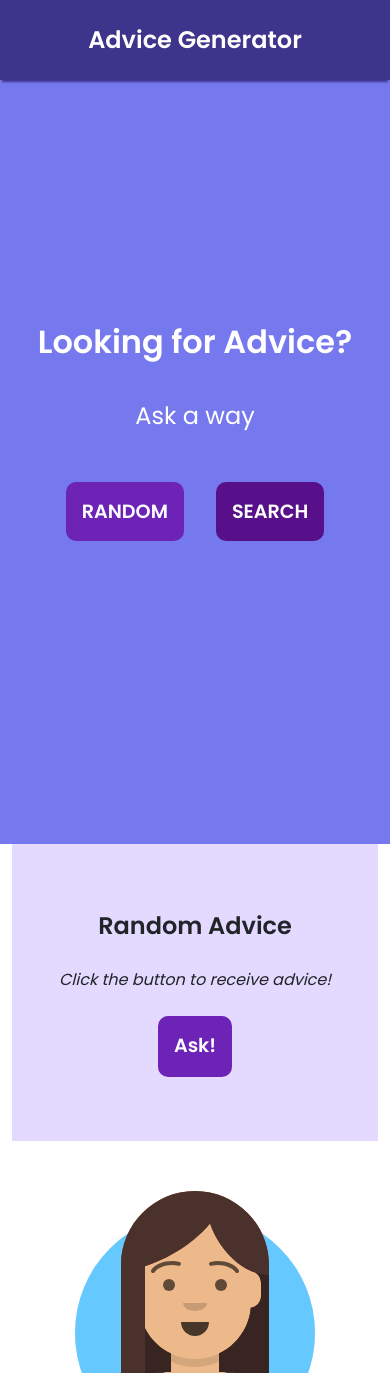
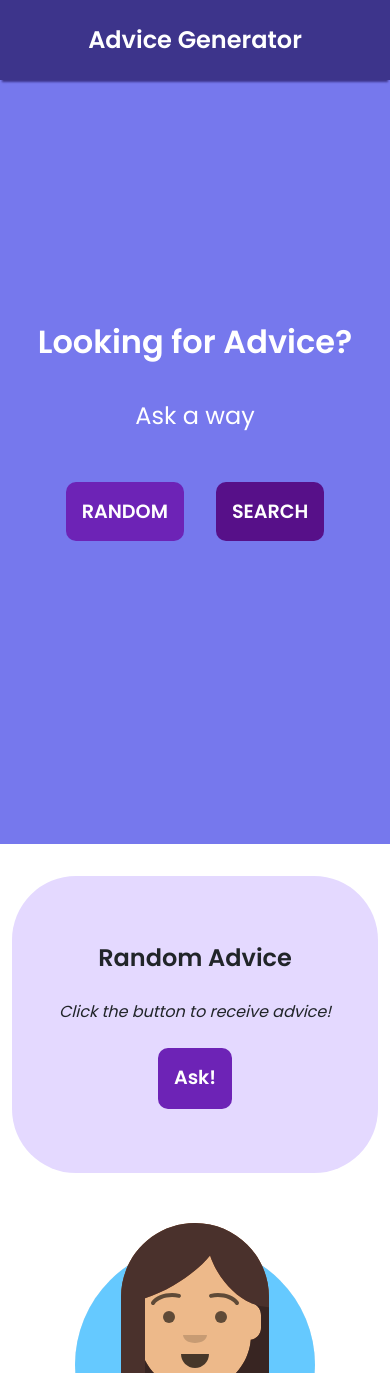
Before and after one commit to BrandonMok/advice-app, a React (Create React App) app: page / in a window 390 px wide. Shown: the top 1373 px of the page. Built offline with nearby package versions, Linux system fonts and the light colour scheme.

Commit message:
WIP random advice - styling

```diff
--- a/src/components/adviceRandom.js
+++ b/src/components/adviceRandom.js
@@ -18,7 +18,8 @@ export default function AdviceRandom() {
     }
 
     return (
-        <div className="random container" id="random">
+        <div className='random' id='random'>
+            <div className="container">
                 <div className='row'>
                     <div className='random__title'>Random Advice</div>
                 </div>
@@ -26,9 +27,14 @@ export default function AdviceRandom() {
                     <div className='col-12 mt-4 random__advice-text'>
                         {advice ? (
                             <>
+                            <span>
                                 <img src={OpenQuote} alt="SVG open quote" />
+                            </span>
                             {advice}
+                            <span>
                                 <img src={CloseQuote} alt="SVG close quote" />
+                            </span>
+
                             </>
                         ) : (
                             <>Click the button to receive advice!</>
@@ -39,5 +45,6 @@ export default function AdviceRandom() {
                     </div>
                 </div>
             </div>
+        </div>
     );
 }
--- a/src/components/sectionLayout.js
+++ b/src/components/sectionLayout.js
@@ -1,7 +1,7 @@
 export default function SectionLayout({cmp1, cmp2}) {
     return (
         <div className="section-layout">
-            <div className="section-layout__container container">
+            <div className="container">
                 <div className="row">
                     <div className="col-12 col-md-6">{cmp1}</div>
                     <div className="col-12 col-md-6">{cmp2}</div>
--- a/src/components/testimonial.js
+++ b/src/components/testimonial.js
@@ -42,7 +42,7 @@ export default function Testimonial({ td }) {
                   </div>
                 </div>
               </div>
-              <div className="col-12 col-md-6 order-1 order-md-2">
+              <div className="col-12 col-md-6 order-1 order-md-2 testimonial__container__avatar">
                 <img src={td.icon} alt="Avatar" />
               </div>
             </>
--- a/src/styles/_advice.scss
+++ b/src/styles/_advice.scss
@@ -2,6 +2,8 @@
   text-align: center;
   background-color: $tertiary;
   padding: 4rem 0;
+  margin-top: 2rem;
+  border-radius: 4rem;
 
   &__title {
     font-size: $font-large;
```
Lines whose indentation alone changed are shown as unchanged.
